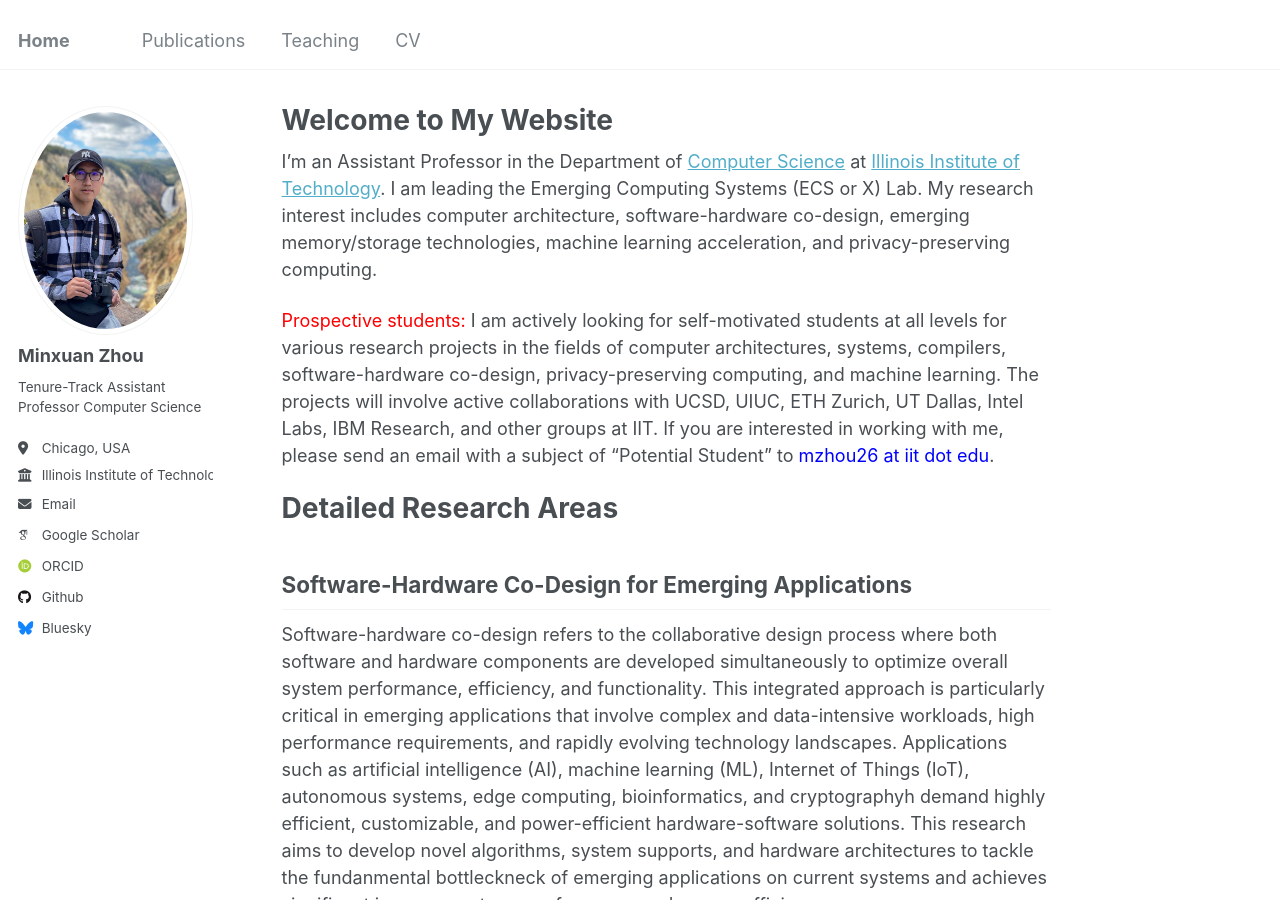
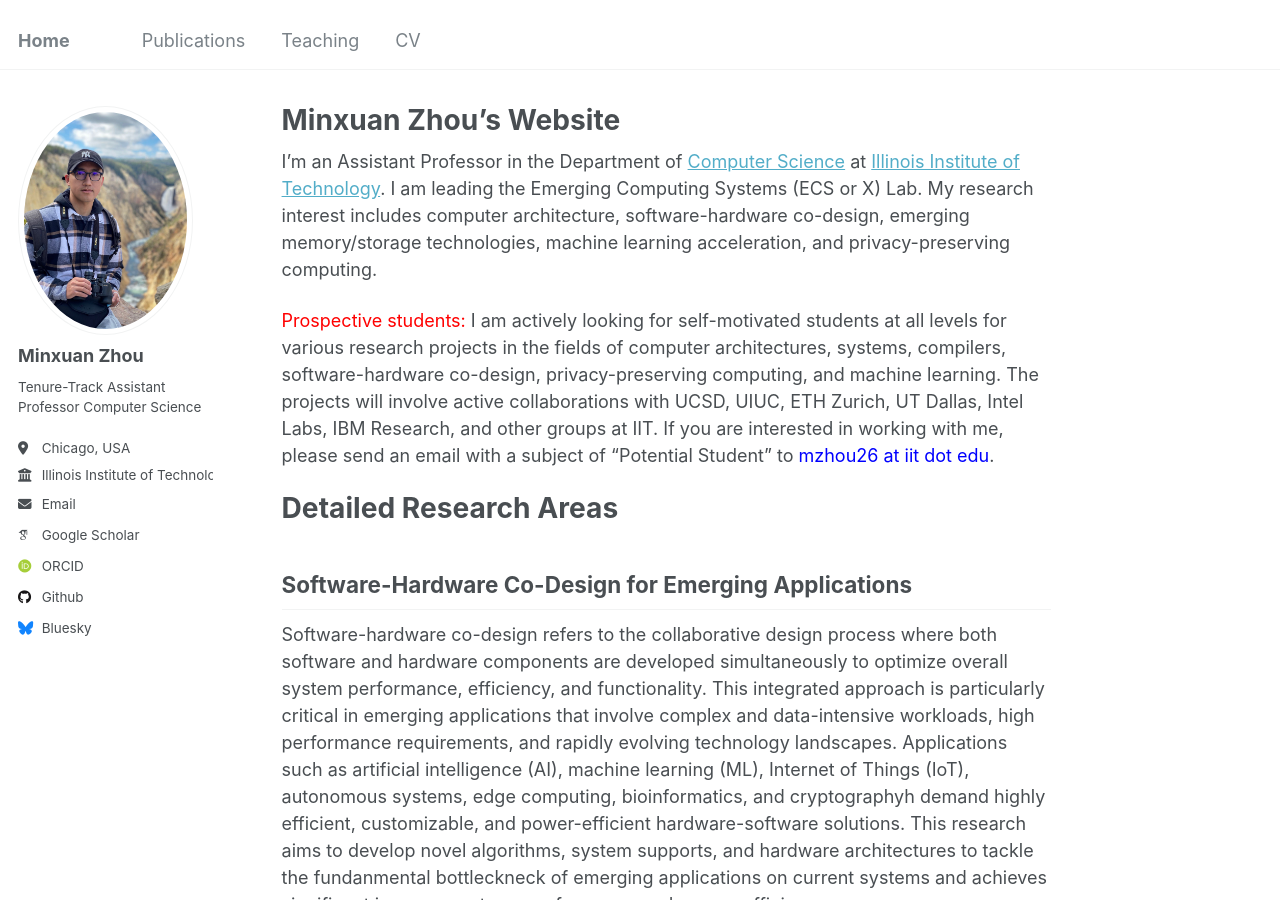
Before and after one commit to zhouminxuan/zhouminxuan.github.io, a Jekyll site: the page built from _pages/about.md, in a window 1280 px wide and 900 px high. Built offline with Jekyll 4.4.1, drawn with Linux system fonts in a browser that asks for light colours; some web fonts are replaced.

Commit message:
update the title

```diff
--- a/_pages/about.md
+++ b/_pages/about.md
@@ -1,6 +1,6 @@
 ---
 permalink: /
-title: "Welcome to My Website"
+title: "Minxuan Zhou's Website"
 author_profile: true
 redirect_from:
   - /about/
```
